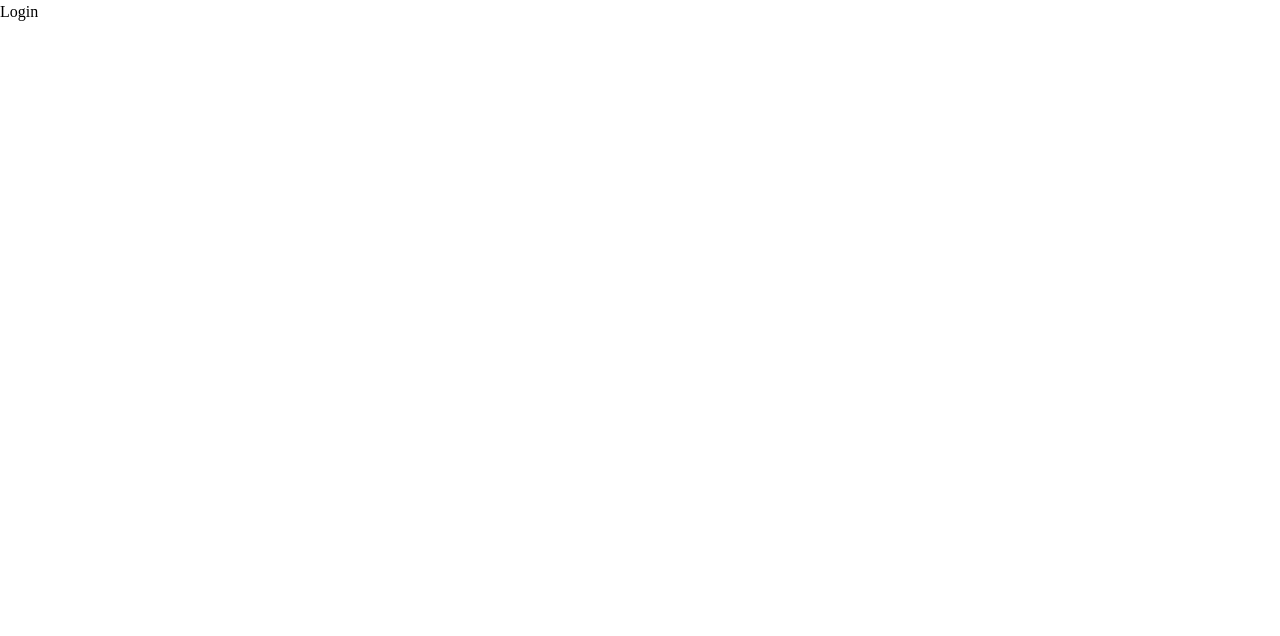
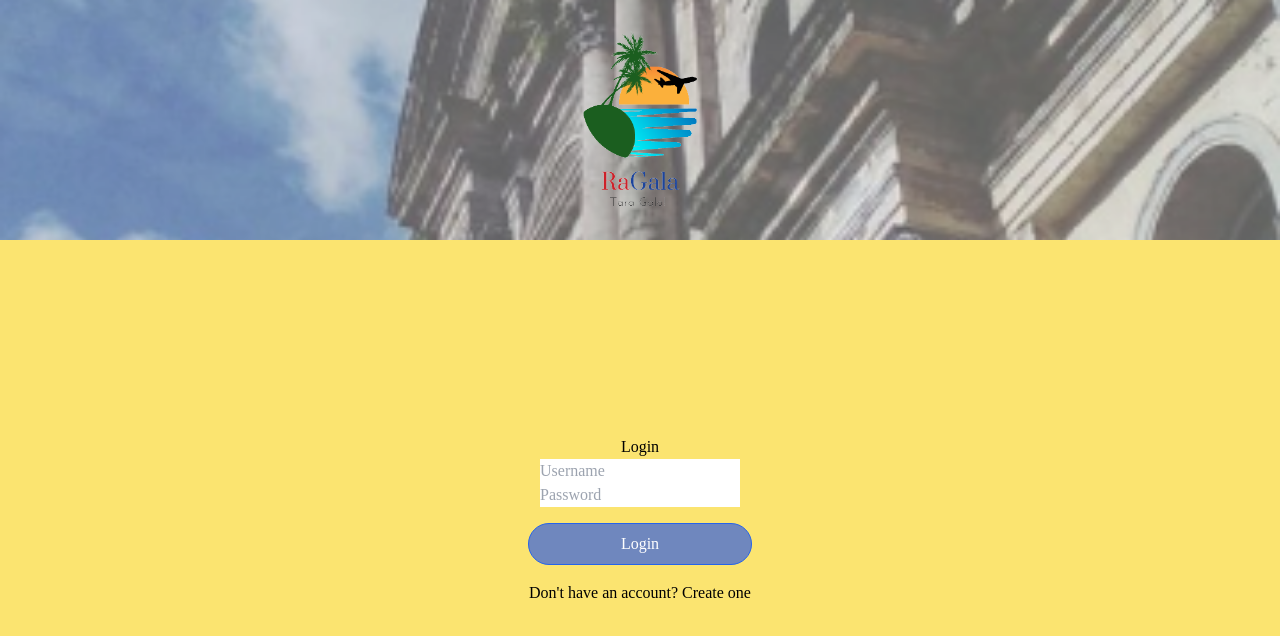
Before and after one commit to Ronn02/RaGala, a React (Create React App) app: page /login in a window 1280 px wide. Shown: the top 636 px of the page. Built offline with nearby package versions, Linux system fonts and the light colour scheme.

Commit message:
Update Login.jsx

```diff
--- a/src/components/Login.jsx
+++ b/src/components/Login.jsx
@@ -1,9 +1,37 @@
-import React from 'react'
+import React from 'react';
+import logo from '../assets/logo.png';
+import bgimage from '../assets/loginPageBg.png';
 
 const Login = () => {
   return (
-    <div name ='login'>Login</div>
-  )
-}
+    <div name="login" className="w-full h-screen">
+      <div
+        className="flex justify-center items-center h-[30vh]"
+        style={{
+          backgroundImage: `url(${bgimage})`,
+          backgroundRepeat: 'no-repeat',
+          backgroundPosition: 'center',
+          backgroundSize: 'cover',
+        }}
+      >
+        <img src={logo} alt="" style={{ width: '300px' }} />
+      </div>
 
-export default Login
+      <div className="flex justify-center items-center flex-col h-[70vh] bg-[#FBE470]">
+        <form className="flex flex-col items-center">
+          <h2>Login</h2>
+          <input type="text" placeholder="Username" required className="inputField" />
+          <input type="password" placeholder="Password" required className="inputField" />
+          <button className='bg-[#6F87BE] hover:border-black border border-blue-600 text-white rounded-full py-2 px-4 w-56 my-4'>
+            Login
+          </button>
+          <p>
+            Don't have an account? <a href="createAccount">Create one</a>
+          </p>
+        </form>
+      </div>
+    </div>
+  );
+};
+
+export default Login;
```
